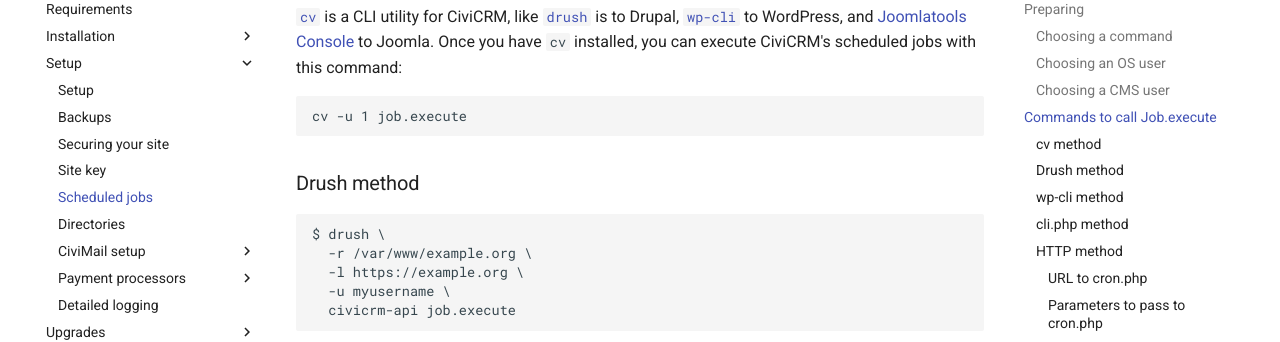
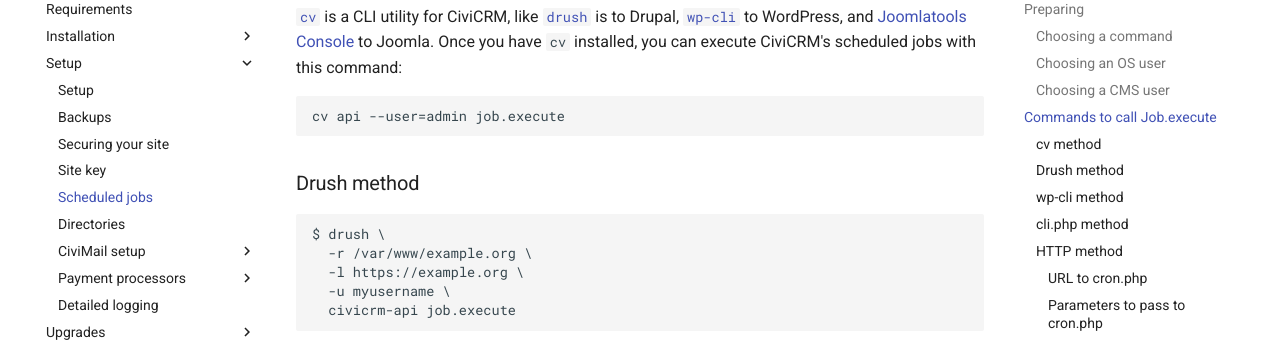
Before and after one commit to civicrm/civicrm-sysadmin-guide, an MkDocs documentation site: the page built from docs/setup/jobs.md, in a window 1280 px wide and 900 px high, scrolled down 2039 px. Shown: the part 153-495 px from the top of the window. Built offline with MkDocs 1.6.1 and Material for MkDocs 9.7.7, drawn with Linux system fonts in a browser that asks for light colours; comment, search, counter and statistics services are not loaded; old or Windows-style settings are respelled for this version of MkDocs.

Commit message:
Update jobs.md

````diff
--- a/docs/setup/jobs.md
+++ b/docs/setup/jobs.md
@@ -67,7 +67,7 @@ Some of these methods require a valid username and password (for a CMS user who
 [`cv`](https://github.com/civicrm/cv) is a CLI utility for CiviCRM, like [`drush`](http://www.drush.org/en/master/) is to Drupal, [`wp-cli`](http://wp-cli.org/) to WordPress, and [Joomlatools Console](https://www.joomlatools.com/developer/tools/console/) to Joomla. Once you have `cv` installed, you can execute CiviCRM's scheduled jobs with this command:
 
 ```
-cv -u 1 job.execute
+cv api --user=admin job.execute
 ```
 
 ### Drush method {:#drush}
````
